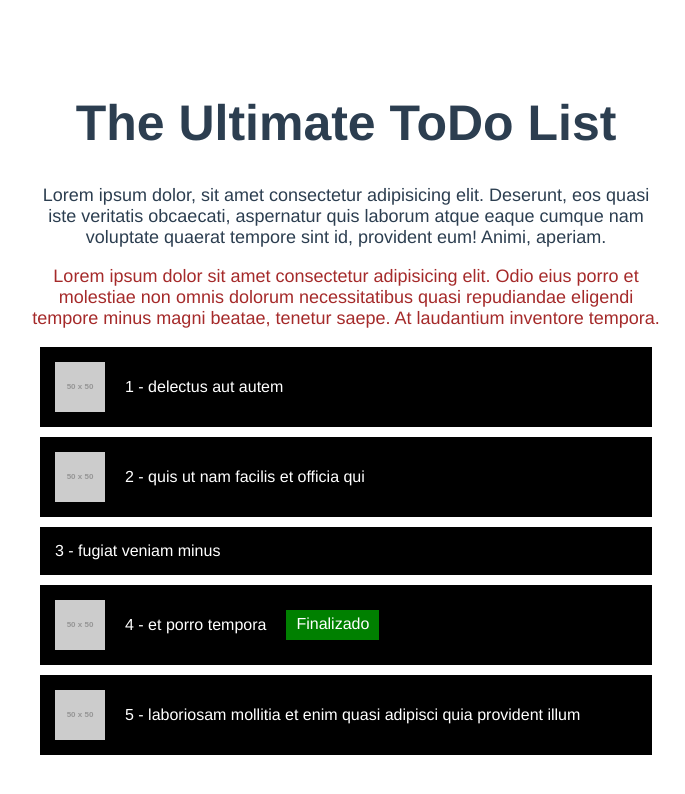
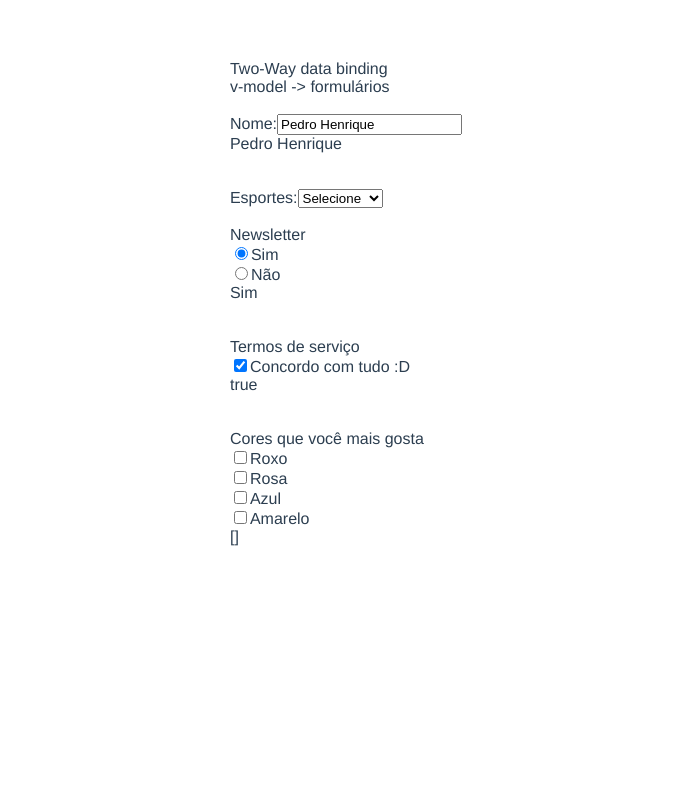
Before and after one commit to PedRo-HenRique-14/estudos-vue-js, a Vue app in the folder app/: page / in a window 1280 px wide. Shown: the top 794 px of the page, without its empty margins (294-979 px from the left). Built offline with nearby package versions, Linux system fonts and the light colour scheme.

Commit message:
apply two-way data binding with v-model

```diff
--- a/app/src/App.vue
+++ b/app/src/App.vue
@@ -1,24 +1,44 @@
 <template>
-  <div class="container">
-    <h1 :class="{ 'title': true, 'title-main': isMain }">The Ultimate ToDo List</h1>
-    <p :class="pClass">
-      Lorem ipsum dolor, sit amet consectetur adipisicing elit. Deserunt, eos quasi iste veritatis obcaecati, aspernatur quis laborum atque eaque cumque nam voluptate quaerat tempore sint id, provident eum! Animi, aperiam.
-    </p>
-    <p :style="pStyle">
-      Lorem ipsum dolor sit amet consectetur adipisicing elit. Odio eius porro et molestiae non omnis dolorum necessitatibus quasi repudiandae eligendi tempore minus magni beatae, tenetur saepe. At laudantium inventore tempora.
-    </p>
-    <div
-      v-for="(obj, index) in todos"
-      :key="obj.id"
-      class="todo-item"
-    >
-      <img
-        v-bind:src="obj.imgSrc"
-        :alt="obj.imgAlt"
-        v-if="obj.imgSrc"
-        >
-      <span>{{ index + 1 }} - {{ obj.title }}</span>
-      <span class="status" v-show="obj.completed">Finalizado</span>
+  <div>
+    <div>
+      Two-Way data binding <br>
+      v-model -> formulários <br><br>
+      <div>
+        <label for="">Nome:</label>
+        <input type="text" v-model="name"> <br>
+        {{ name }}
+      </div> <br><br>
+      <div>
+        <label for="">Esportes:</label>
+        <select v-model="sports">
+          <option value="">Selecione</option>
+          <option value="Futebol">Futebol</option>
+          <option value="Vôlei">Vôlei</option>
+          <option value="Ping-Pong">Ping-Pong</option>
+        </select><br>
+        {{ sports }}
+      </div> <br>
+      <div>
+        <label for="">Newsletter</label><br>
+        <input v-model="newsletter" type="radio" value="Sim">Sim <br>
+        <input v-model="newsletter" type="radio" value="Não">Não <br>
+        {{ newsletter }}
+      </div>
+      <br><br>
+      <div>
+        <label for="">Termos de serviço</label><br>
+        <input v-model="terms" type="checkbox">Concordo com tudo :D <br>
+        {{ terms }}
+      </div>
+      <br><br>
+      <div>
+        <label for="">Cores que você mais gosta</label><br>
+        <input v-model="colors" type="checkbox" value="Roxo">Roxo <br>
+        <input v-model="colors" type="checkbox" value="Rosa">Rosa <br>
+        <input v-model="colors" type="checkbox" value="Azul">Azul <br>
+        <input v-model="colors" type="checkbox" value="Amarelo">Amarelo <br>
+        {{ colors }}
+      </div>
     </div>
   </div>
 </template>
@@ -28,50 +48,11 @@ export default {
   name: 'App',
   data() {
     return {
-      isMain: true,
-      classVar: "",
-      pClass: ['text', 'title'],
-      pStyle: {'color': 'brown', 'fontSize': '18px', textAlign: 'center'},
-      todos: [
-        {
-          "userId": 1,
-          "id": 1,
-          "title": "delectus aut autem",
-          "completed": false,
-          imgSrc: "https://placehold.co/50",
-          imgAlt: "Essa com certeza é uma foto!",
-        },
-        {
-          "userId": 1,
-          "id": 2,
-          "title": "quis ut nam facilis et officia qui",
-          "completed": false,
-          imgSrc: "https://placehold.co/50",
-          imgAlt: "Essa com certeza é uma foto!",
-        },
-        {
-          "userId": 1,
-          "id": 3,
-          "title": "fugiat veniam minus",
-          "completed": false,
-        },
-        {
-          "userId": 1,
-          "id": 4,
-          "title": "et porro tempora",
-          "completed": true,
-          imgSrc: "https://placehold.co/50",
-          imgAlt: "Essa com certeza é uma foto!",
-        },
-        {
-          "userId": 1,
-          "id": 5,
-          "title": "laboriosam mollitia et enim quasi adipisci quia provident illum",
-          "completed": false,
-          imgSrc: "https://placehold.co/50",
-          imgAlt: "Essa com certeza é uma foto!",
-        }
-      ],
+      name:'Pedro Henrique',
+      sports: '',
+      newsletter: 'Sim',
+      terms: true,
+      colors: [],
     }
   }
 }
@@ -87,32 +68,4 @@ export default {
   color: #2c3e50;
   margin-top: 60px;
 }
-.container {
-  width: 50%;
-}
-.title-main {
-  font-size: 50px;
-}
-.title {
-  text-align: center;
-}
-.text {
-  font-size: 18px
-}
-.todo-item{
-  align-items: center;
-  background-color: black;
-  color: white;
-  display: flex;
-  gap: 20px;
-  margin: 10px;
-  padding: 15px;
-}
-.status {
-  background-color: green;
-  display: block;
-  height: 20px;
-  justify-self: flex-end;
-  padding: 5px 10px;
-}
 </style>
```
